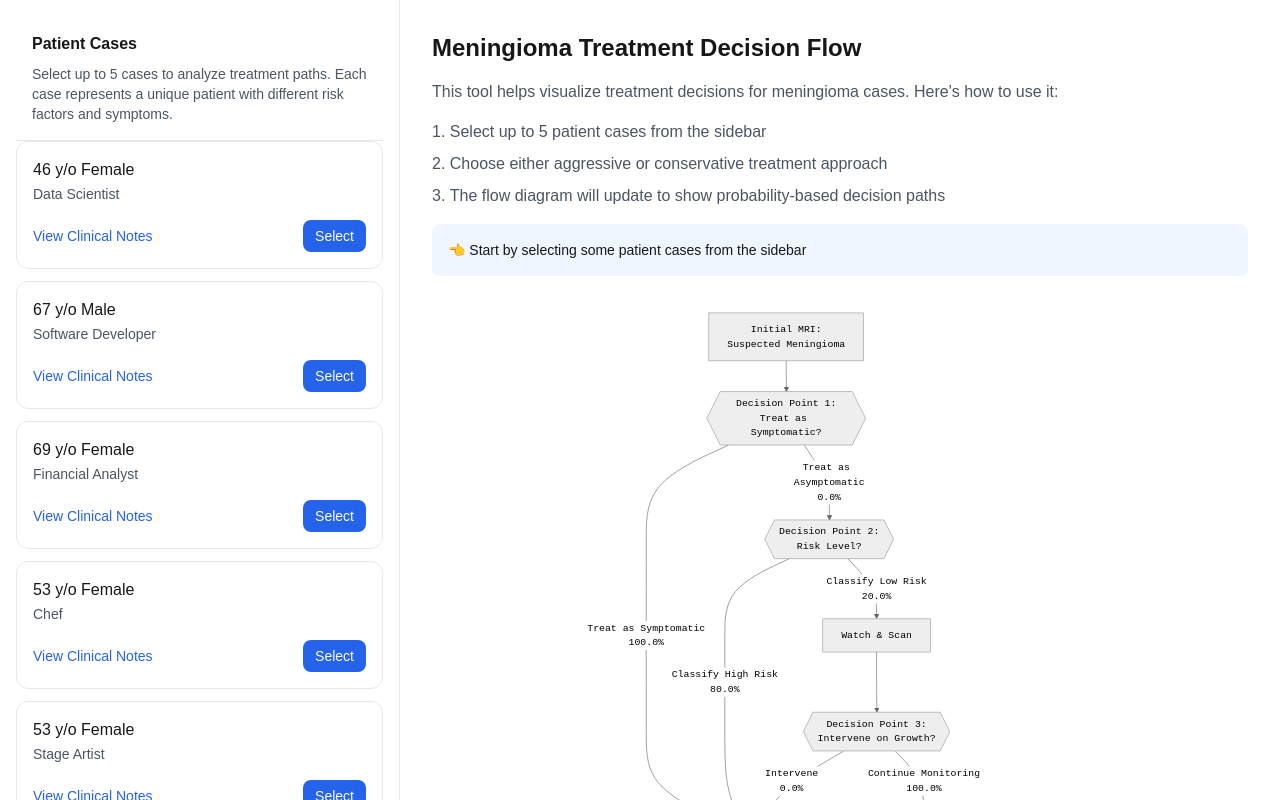
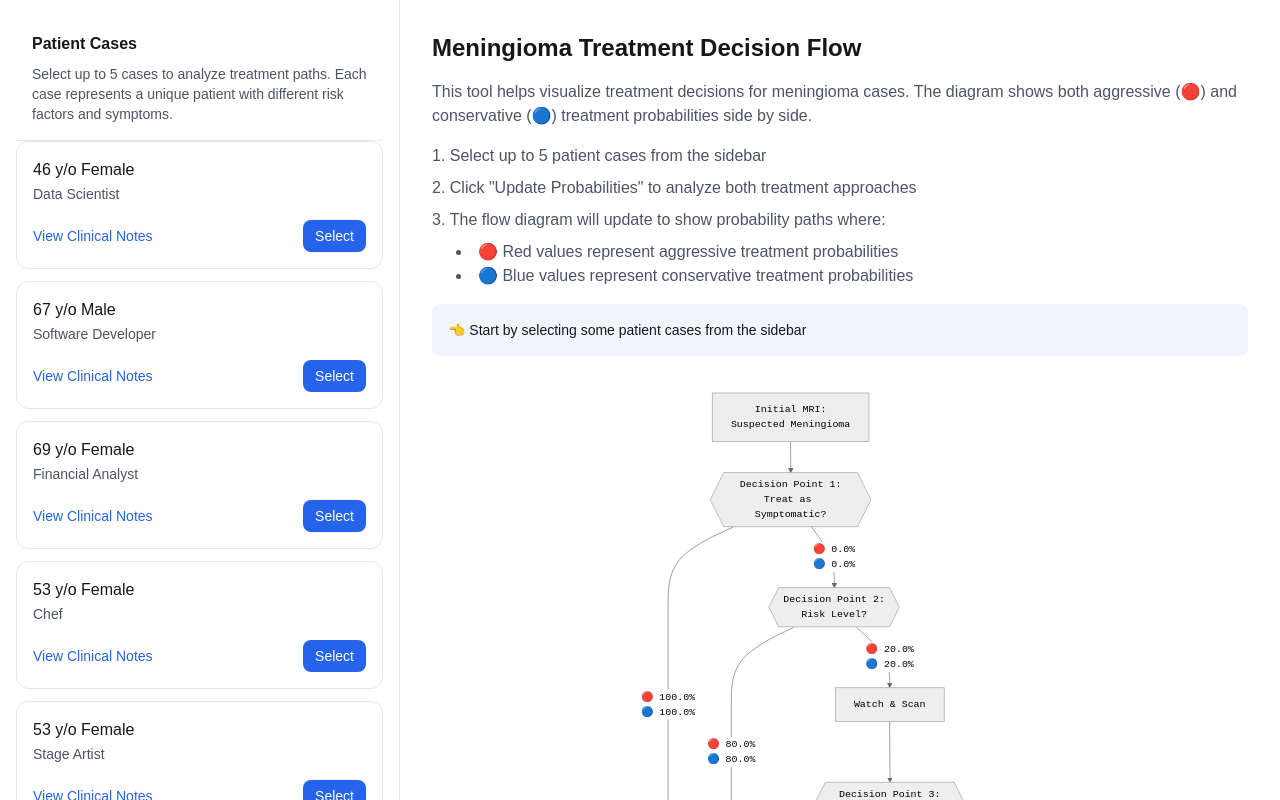
Before and after one commit to 1geek0/evolution-of-decisions, a Next.js app: page / in a window 1280 px wide. Shown: the top 800 px of the page. Built offline with nearby package versions, Linux system fonts and the light colour scheme.

Commit message:
feat: combine decision trees and show probabilities in the same tree

```diff
--- a/src/app/page.tsx
+++ b/src/app/page.tsx
@@ -41,9 +41,11 @@ const initialP = {
 
 export default function Home() {
   const [selectedCases, setSelectedCases] = useState<number[]>([]);
-  const [selectedTreatment, setSelectedTreatment] = useState<'aggressive' | 'conservative' | null>(null);
+  const [probabilities, setProbabilities] = useState({
+    aggressive: initialP,
+    conservative: initialP
+  });
   const [isLoading, setIsLoading] = useState(false);
-  const [probabilities, setProbabilities] = useState(initialP);
   const [isUpdated, setIsUpdated] = useState(false);
 
   const handleCaseSelect = (index: number) => {
@@ -58,34 +60,41 @@ export default function Home() {
     });
   };
 
-  const handleTreatmentSelect = async (treatment: 'aggressive' | 'conservative') => {
-    setSelectedTreatment(treatment);
+  const updateProbabilities = async () => {
     setIsLoading(true);
 
     try {
       const selectedCaseData = selectedCases.map(index => meningiomaCases.meningioma_cases[index]);
 
-      const response = await fetch('/api/treatment', {
+      // Fetch both treatment probabilities in parallel
+      const [aggressiveResponse, conservativeResponse] = await Promise.all([
+        fetch('/api/treatment', {
           method: 'POST',
-        headers: {
-          'Content-Type': 'application/json',
-        },
+          headers: { 'Content-Type': 'application/json' },
           body: JSON.stringify({
             cases: selectedCaseData,
-          treatmentType: treatment,
+            treatmentType: 'aggressive',
           }),
+        }),
+        fetch('/api/treatment', {
+          method: 'POST',
+          headers: { 'Content-Type': 'application/json' },
+          body: JSON.stringify({
+            cases: selectedCaseData,
+            treatmentType: 'conservative',
+          }),
+        })
+      ]);
+
+      const [aggressiveProbs, conservativeProbs] = await Promise.all([
+        aggressiveResponse.json(),
+        conservativeResponse.json()
+      ]);
+
+      setProbabilities({
+        aggressive: aggressiveProbs,
+        conservative: conservativeProbs
       });
-
-      if (!response.ok) {
-        throw new Error('API request failed');
-      }
-
-      const newProbabilities = await response.json();
-      if (newProbabilities.error) {
-        throw new Error(newProbabilities.error);
-      }
-
-      setProbabilities(newProbabilities);
       setIsUpdated(true);
       setTimeout(() => setIsUpdated(false), 2000);
     } catch (error) {
@@ -99,49 +108,49 @@ export default function Home() {
   const getMermaidDiagram = () => `flowchart TD
     A[Initial MRI:\nSuspected Meningioma] --> B{{Decision Point 1:\nTreat as Symptomatic?}}
 
-    B -->|Treat as Symptomatic\n${(probabilities.symptomatic * 100).toFixed(1)}%| E
-    B -->|Treat as Asymptomatic\n${((1 - probabilities.symptomatic) * 100).toFixed(1)}%| C
+    B -->|"🔴 ${(probabilities.aggressive.symptomatic * 100).toFixed(1)}%\n🔵 ${(probabilities.conservative.symptomatic * 100).toFixed(1)}%"| E
+    B -->|"🔴 ${((1 - probabilities.aggressive.symptomatic) * 100).toFixed(1)}%\n🔵 ${((1 - probabilities.conservative.symptomatic) * 100).toFixed(1)}%"| C
 
     C{{Decision Point 2:\nRisk Level?}}
-    C -->|Classify High Risk\n${(probabilities.high_risk * 100).toFixed(1)}%| E
-    C -->|Classify Low Risk\n${((1 - probabilities.high_risk) * 100).toFixed(1)}%| D
+    C -->|"🔴 ${(probabilities.aggressive.high_risk * 100).toFixed(1)}%\n🔵 ${(probabilities.conservative.high_risk * 100).toFixed(1)}%"| E
+    C -->|"🔴 ${((1 - probabilities.aggressive.high_risk) * 100).toFixed(1)}%\n🔵 ${((1 - probabilities.conservative.high_risk) * 100).toFixed(1)}%"| D
 
     D[Watch & Scan] --> D1{{Decision Point 3:\nIntervene on Growth?}}
-    D1 -->|Intervene\n${(probabilities.growth_on_followup * 100).toFixed(1)}%| E
-    D1 -->|Continue Monitoring\n${((1 - probabilities.growth_on_followup) * 100).toFixed(1)}%| D2[Scan every ${probabilities.followup_schedule.grade_1}mo]
+    D1 -->|"🔴 ${(probabilities.aggressive.growth_on_followup * 100).toFixed(1)}%\n🔵 ${(probabilities.conservative.growth_on_followup * 100).toFixed(1)}%"| E
+    D1 -->|"🔴 ${((1 - probabilities.aggressive.growth_on_followup) * 100).toFixed(1)}%\n🔵 ${((1 - probabilities.conservative.growth_on_followup) * 100).toFixed(1)}%"| D2[Scan every ${probabilities.aggressive.followup_schedule.grade_1}mo]
 
     E{{Decision Point 4:\nSurgical vs Radiation?}}
-    E -->|Choose Surgery\n${(probabilities.surgical_candidate * 100).toFixed(1)}%| G
-    E -->|Choose Radiation\n${((1 - probabilities.surgical_candidate) * 100).toFixed(1)}%| F
+    E -->|"🔴 ${(probabilities.aggressive.surgical_candidate * 100).toFixed(1)}%\n🔵 ${(probabilities.conservative.surgical_candidate * 100).toFixed(1)}%"| G
+    E -->|"🔴 ${((1 - probabilities.aggressive.surgical_candidate) * 100).toFixed(1)}%\n🔵 ${((1 - probabilities.conservative.surgical_candidate) * 100).toFixed(1)}%"| F
 
     F{{Decision Point 5:\nRadiation Type?}}
-    F -->|Choose SRS\n${(probabilities.radiation_choice.srs_eligible * 100).toFixed(1)}%| F1[SRS Treatment]
-    F -->|Choose Fractionated\n${(probabilities.radiation_choice.fractionated_rt * 100).toFixed(1)}%| F2[Fractionated RT]
+    F -->|"🔴 ${(probabilities.aggressive.radiation_choice.srs_eligible * 100).toFixed(1)}%\n🔵 ${(probabilities.conservative.radiation_choice.srs_eligible * 100).toFixed(1)}%"| F1[SRS Treatment]
+    F -->|"🔴 ${(probabilities.aggressive.radiation_choice.fractionated_rt * 100).toFixed(1)}%\n🔵 ${(probabilities.conservative.radiation_choice.fractionated_rt * 100).toFixed(1)}%"| F2[Fractionated RT]
 
     G[Surgery] --> H{{Decision Point 6:\nPost-Surgery Management by Grade}}
 
     H -->|Grade 1 Cases| I{{Decision Point 7:\nResection Goal?}}
-    I -->|Attempt Complete\n${(probabilities.resection_extent.complete * 100).toFixed(1)}%| I1
-    I -->|Accept Partial\n${(probabilities.resection_extent.incomplete * 100).toFixed(1)}%| I2
+    I -->|"🔴 ${(probabilities.aggressive.resection_extent.complete * 100).toFixed(1)}%\n🔵 ${(probabilities.conservative.resection_extent.complete * 100).toFixed(1)}%"| I1
+    I -->|"🔴 ${(probabilities.aggressive.resection_extent.incomplete * 100).toFixed(1)}%\n🔵 ${(probabilities.conservative.resection_extent.incomplete * 100).toFixed(1)}%"| I2
 
     I1[Complete Resection] --> I1M{{Decision Point 8:\nPost-Complete Management?}}
-    I1M -->|Observe Only\n${(probabilities.grade_1_management.observe_only * 100).toFixed(1)}%| I1O
-    I1M -->|Add RT\n${(probabilities.grade_1_management.adjuvant_rt * 100).toFixed(1)}%| I1R
+    I1M -->|"🔴 ${(probabilities.aggressive.grade_1_management.observe_only * 100).toFixed(1)}%\n🔵 ${(probabilities.conservative.grade_1_management.observe_only * 100).toFixed(1)}%"| I1O
+    I1M -->|"🔴 ${(probabilities.aggressive.grade_1_management.adjuvant_rt * 100).toFixed(1)}%\n🔵 ${(probabilities.conservative.grade_1_management.adjuvant_rt * 100).toFixed(1)}%"| I1R
 
     I2[Incomplete Resection] --> I2M{{Decision Point 9:\nPost-Incomplete Management?}}
-    I2M -->|Observe\n${(probabilities.post_incomplete_treatment.observe * 100).toFixed(1)}%| I2O
-    I2M -->|Add RT\n${(probabilities.post_incomplete_treatment.immediate_rt * 100).toFixed(1)}%| I2R
+    I2M -->|"🔴 ${(probabilities.aggressive.post_incomplete_treatment.observe * 100).toFixed(1)}%\n🔵 ${(probabilities.conservative.post_incomplete_treatment.observe * 100).toFixed(1)}%"| I2O
+    I2M -->|"🔴 ${(probabilities.aggressive.post_incomplete_treatment.immediate_rt * 100).toFixed(1)}%\n🔵 ${(probabilities.conservative.post_incomplete_treatment.immediate_rt * 100).toFixed(1)}%"| I2R
 
     H -->|Grade 2 Cases| J{{Decision Point 10:\nGrade 2 Management?}}
-    J -->|Observation\n${(probabilities.grade_2_management.observe * 100).toFixed(1)}%| J1
-    J -->|Immediate RT\n${(probabilities.grade_2_management.immediate_rt * 100).toFixed(1)}%| J2
-    J -->|Clinical Trial\n${(probabilities.grade_2_management.clinical_trial * 100).toFixed(1)}%| J3
+    J -->|"🔴 ${(probabilities.aggressive.grade_2_management.observe * 100).toFixed(1)}%\n🔵 ${(probabilities.conservative.grade_2_management.observe * 100).toFixed(1)}%"| J1
+    J -->|"🔴 ${(probabilities.aggressive.grade_2_management.immediate_rt * 100).toFixed(1)}%\n🔵 ${(probabilities.conservative.grade_2_management.immediate_rt * 100).toFixed(1)}%"| J2
+    J -->|"🔴 ${(probabilities.aggressive.grade_2_management.clinical_trial * 100).toFixed(1)}%\n🔵 ${(probabilities.conservative.grade_2_management.clinical_trial * 100).toFixed(1)}%"| J3
 
     H -->|Grade 3 Cases| K[Standard Grade 3 Protocol]
 
-    I1O & I1R & I2O & I2R --> L1[Grade 1 Follow-up:\nScan q${probabilities.followup_schedule.grade_1}mo]
-    J1 & J2 & J3 --> L2[Grade 2 Follow-up:\nScan q${probabilities.followup_schedule.grade_2}mo]
-    K --> L3[Grade 3 Follow-up:\nScan q${probabilities.followup_schedule.grade_3}mo]
+    I1O & I1R & I2O & I2R --> L1[Grade 1 Follow-up:\nScan q${probabilities.aggressive.followup_schedule.grade_1}mo]
+    J1 & J2 & J3 --> L2[Grade 2 Follow-up:\nScan q${probabilities.aggressive.followup_schedule.grade_2}mo]
+    K --> L3[Grade 3 Follow-up:\nScan q${probabilities.aggressive.followup_schedule.grade_3}mo]
 
     L1 & L2 & L3 --> M[Standardized Monitoring Protocol]
 
@@ -186,28 +195,13 @@ export default function Home() {
         {/* Treatment Selection Area */}
         {selectedCases.length > 0 && (
           <div className="p-4 border-t border-gray-200 dark:border-gray-700 bg-gray-50 dark:bg-gray-800/50">
-            <div className="space-y-2">
             <button
-                onClick={() => handleTreatmentSelect('aggressive')}
-                disabled={isLoading}
-                className={`w-full py-2 px-4 rounded-lg transition-colors ${selectedTreatment === 'aggressive'
-                  ? 'bg-red-500 text-white'
-                  : 'bg-white hover:bg-red-50 border border-red-500 text-red-500'
-                  } ${isLoading ? 'opacity-50 cursor-not-allowed' : ''}`}
+              onClick={updateProbabilities}
+              disabled={isLoading || selectedCases.length === 0}
+              className="w-full py-2 px-4 rounded-lg transition-colors bg-green-500 hover:bg-green-600 text-white disabled:opacity-50 disabled:cursor-not-allowed"
             >
-                {isLoading && selectedTreatment === 'aggressive' ? 'Processing...' : 'Aggressive Treatment'}
+              {isLoading ? 'Processing...' : 'Update Probabilities'}
             </button>
-              <button
-                onClick={() => handleTreatmentSelect('conservative')}
-                disabled={isLoading}
-                className={`w-full py-2 px-4 rounded-lg transition-colors ${selectedTreatment === 'conservative'
-                  ? 'bg-blue-500 text-white'
-                  : 'bg-white hover:bg-blue-50 border border-blue-500 text-blue-500'
-                  } ${isLoading ? 'opacity-50 cursor-not-allowed' : ''}`}
-              >
-                {isLoading && selectedTreatment === 'conservative' ? 'Processing...' : 'Conservative Treatment'}
-              </button>
-            </div>
           </div>
         )}
       </div>
@@ -218,13 +212,18 @@ export default function Home() {
 
         <div className="mb-8 space-y-4">
           <p className="text-gray-600 dark:text-gray-400">
-            This tool helps visualize treatment decisions for meningioma cases. Here's how to use it:
+            This tool helps visualize treatment decisions for meningioma cases. The diagram shows both aggressive (🔴) and conservative (🔵) treatment probabilities side by side.
           </p>
 
           <ol className="list-decimal list-inside space-y-2 text-gray-600 dark:text-gray-400">
             <li>Select up to 5 patient cases from the sidebar</li>
-            <li>Choose either aggressive or conservative treatment approach</li>
-            <li>The flow diagram will update to show probability-based decision paths</li>
+            <li>Click "Update Probabilities" to analyze both treatment approaches</li>
+            <li>The flow diagram will update to show probability paths where:
+              <ul className="list-disc list-inside ml-6 mt-2">
+                <li>🔴 Red values represent aggressive treatment probabilities</li>
+                <li>🔵 Blue values represent conservative treatment probabilities</li>
+              </ul>
+            </li>
           </ol>
 
           {selectedCases.length === 0 && (
@@ -233,9 +232,9 @@ export default function Home() {
             </div>
           )}
 
-          {selectedCases.length > 0 && selectedTreatment === null && (
+          {selectedCases.length > 0 && (
             <div className="bg-blue-50 dark:bg-blue-900/20 p-4 rounded-lg">
-              <p className="text-sm">Now choose a treatment approach below the selected cases</p>
+              <p className="text-sm">Click "Update Probabilities" below the selected cases to analyze both treatment approaches</p>
             </div>
           )}
         </div>
@@ -247,7 +246,7 @@ export default function Home() {
         {/* Add a status indicator */}
         {isUpdated && (
           <div className="mt-4 text-sm text-gray-600 dark:text-gray-400 animate-fade-out">
-            ↑ Values updated based on {selectedTreatment} treatment approach
+            ↑ Values updated based on {selectedCases.length > 0 ? 'aggressive' : 'conservative'} treatment approach
           </div>
         )}
       </div>
```
Lines whose indentation alone changed are shown as unchanged.
